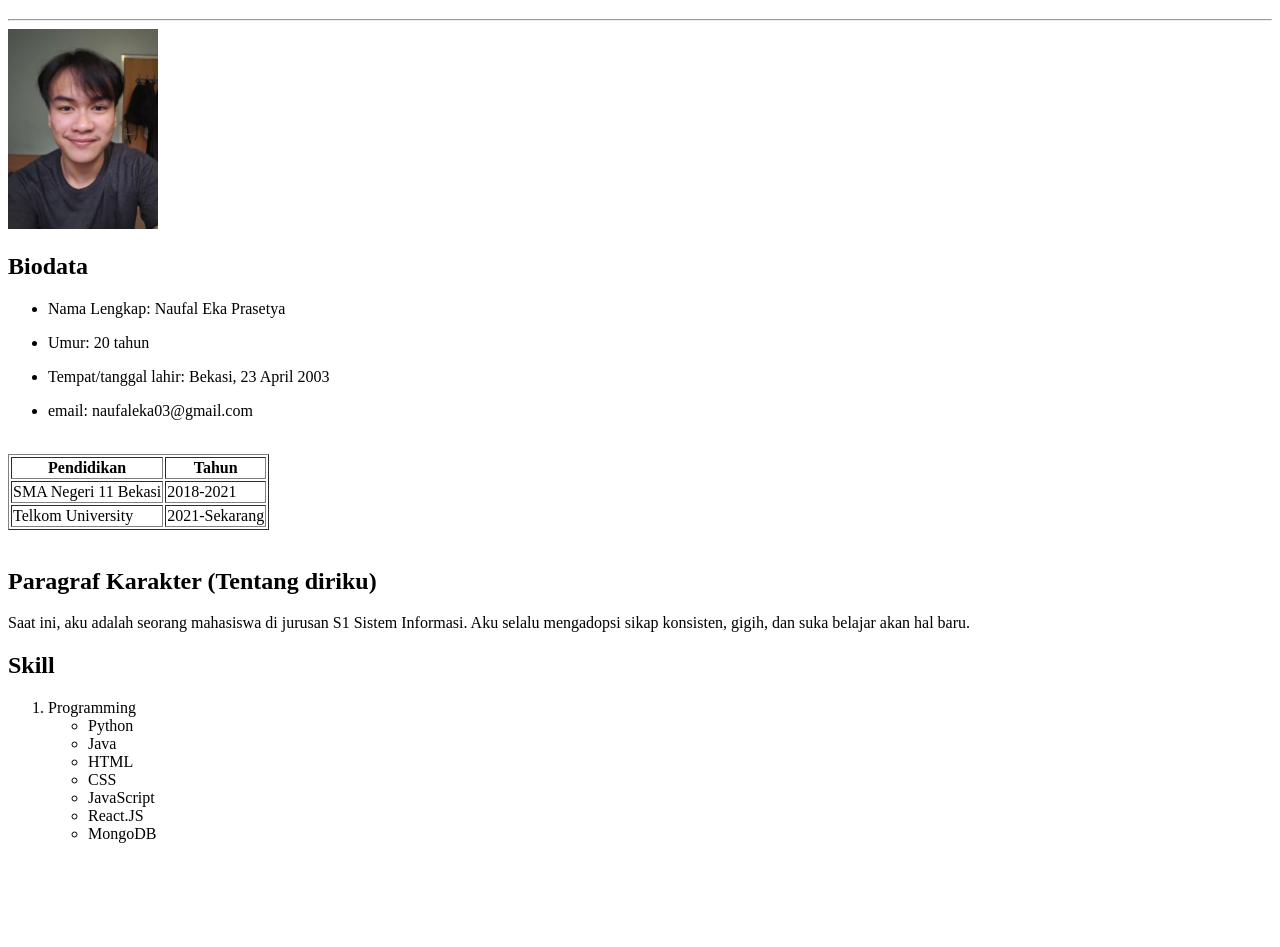
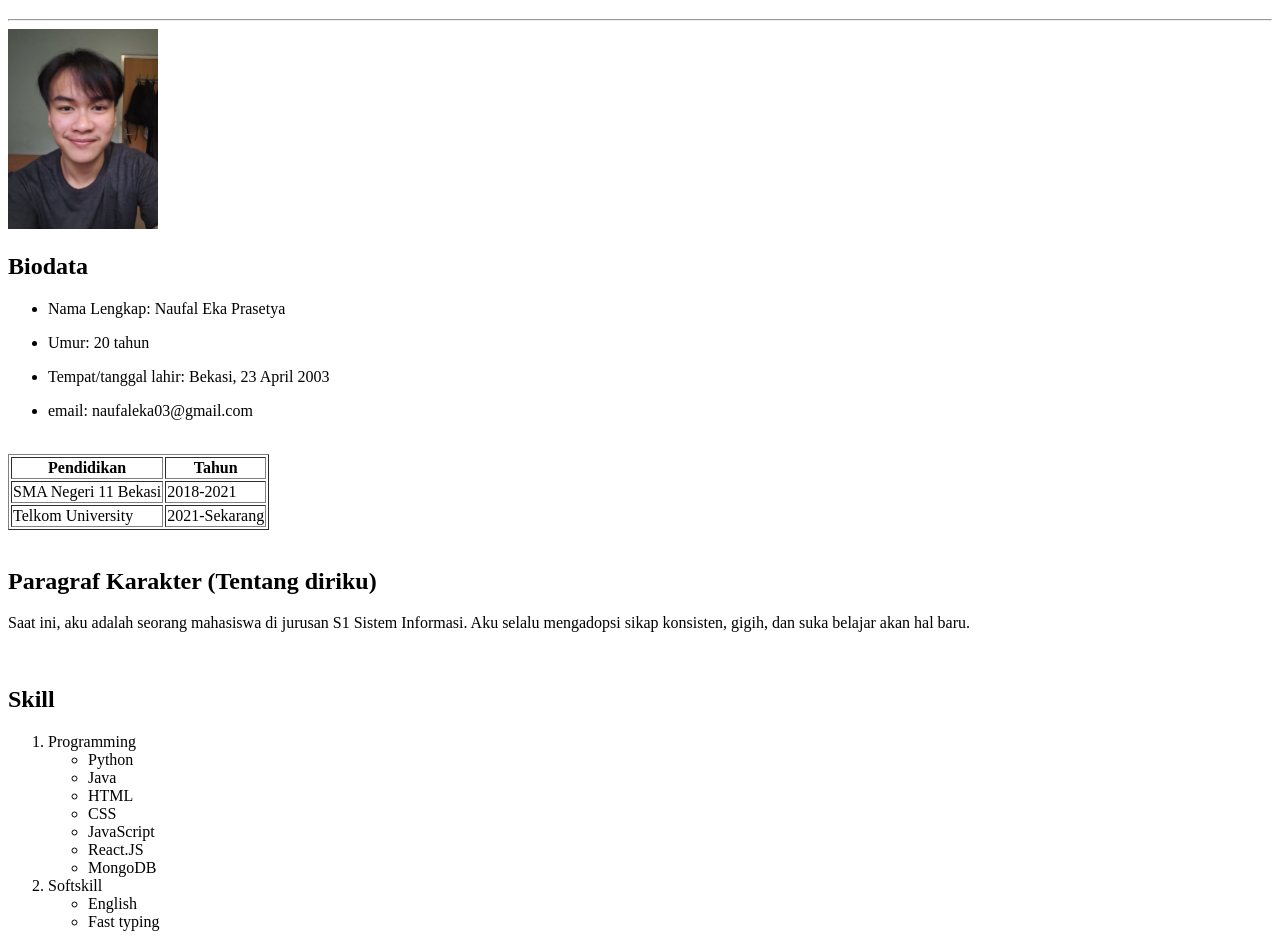
Before and after one commit to naufaleka03/wad_project1, a plain HTML site: page index.html in a window 1280 px wide. Shown: the part 61-1008 px from the top of the page. Before the commit the page ends 920 px from the top, so only its background shows below. Drawn offline with Linux system fonts and the light colour scheme.

Commit message:
Add files via upload

```diff
--- a/index.html
+++ b/index.html
@@ -41,6 +41,8 @@
         Aku selalu mengadopsi sikap konsisten, gigih, dan suka belajar akan hal baru.
     </p>
 
+    <br />
+
     <h2>Skill</h2>
     <ol>
         <li>Programming
@@ -54,6 +56,11 @@
                 <li>MongoDB</li>
             </ul>
         </li>
+        <li>Softskill</li>
+            <ul>
+                <li>English</li>
+                <li>Fast typing</li>
+            </ul>
     </ol>
 </body>
 </html>
```
